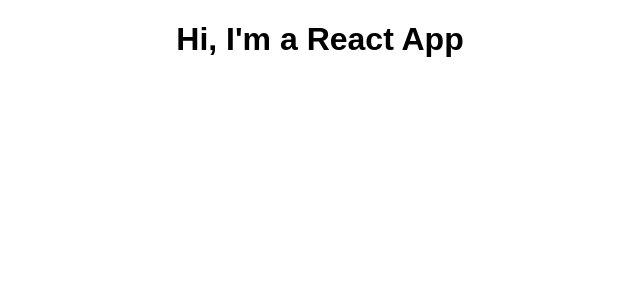
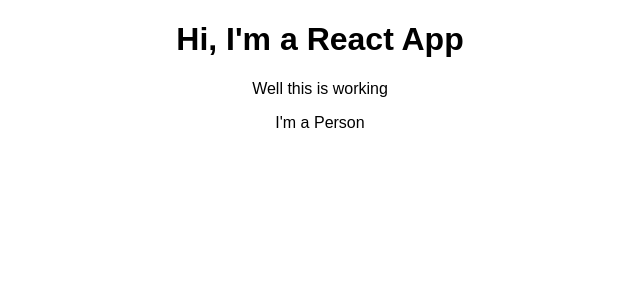
Before and after one commit to surendramayur/ReactProjects, a React (Create React App) app: page / in a window 1280 px wide. Shown: the top 300 px of the page, without its empty margins (320-960 px from the left). Built offline with nearby package versions, Linux system fonts and the light colour scheme.

Commit message:
added a functional component

```diff
--- a/src/App.js
+++ b/src/App.js
@@ -1,15 +1,19 @@
 import React, { Component } from 'react';
 import './App.css';
+import Person from './Person/Person';
+
 
 class App extends Component {
   render() {
     return (
       <div className="App">
         <h1>Hi, I'm a React App</h1>
+        <p>Well this is working</p>
+        <Person />
       </div>
     );
 
-   // return React.createElement('div', {className: 'App'}, React.createElement('h1', null, 'Hi, I\'m a React App!!!'));
+  // return React.createElement('div', {className: 'App'}, React.createElement('h1', null, 'Hi, I\'m a React App!!!'));
 
   }
 }
--- /dev/null
+++ b/src/Person/Person.js
@@ -0,0 +1,7 @@
+import React from 'react';
+
+const person = () => {
+    return <p>I'm a Person</p>
+};
+
+export default person;
```
